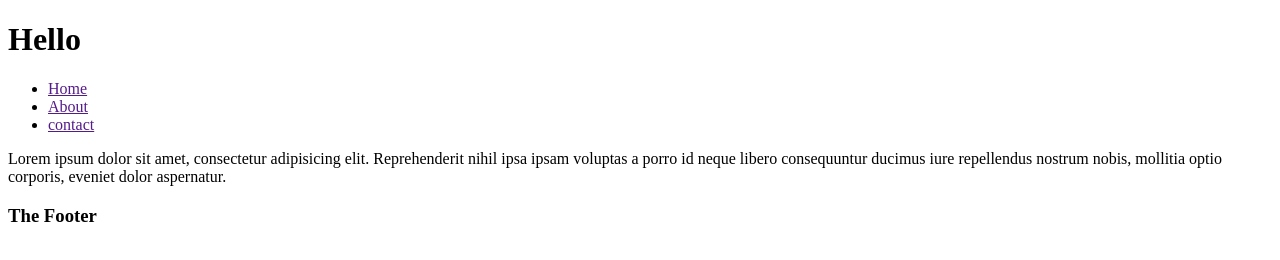
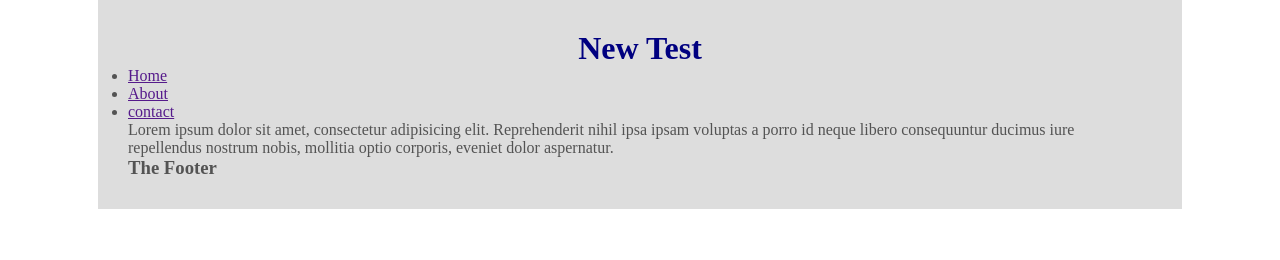
Before and after one commit to smovzhsergey/test, a plain HTML site: page index.html in a window 1280 px wide. Drawn offline with Linux system fonts and the light colour scheme.

Commit message:
add page style

```diff
--- a/index.html
+++ b/index.html
@@ -2,9 +2,11 @@
 <html lang="en">
 <head>
 	<meta charset="UTF-8">
+	<link rel="stylesheet" type="text/css" href="./styles.css">
 	<title>New Test</title>
 </head>
 <body>
+	<div class = 'page'>
 		<header>
 			<h1>Hello</h1>
 			<nav>
@@ -21,6 +23,7 @@
 		<footer>
 			<h3>The Footer</h3>
 		</footer>
+	</div>
 	<script src = './index.js'>
 	</script>
 </body>
--- a/index.js
+++ b/index.js
@@ -1,3 +1,5 @@
 const title = document.querySelector('title').innerText;
+const header = document.querySelector('header > h1');
+header.innerText = title;
 
 ((a) => { console.log(a); } )(title);
--- a/styles.css
+++ b/styles.css
@@ -7,6 +7,14 @@ html {
 	font-size: 16px;
 }
 
+.page {
+	width: 80%;
+	margin: 0px auto;
+	padding: 30px;
+	background-color: #ddd;
+	color: #535353;
+}
+
 header h1 {
 	text-align: center;
 	color: navy;
```
Lines whose indentation alone changed are shown as unchanged.
